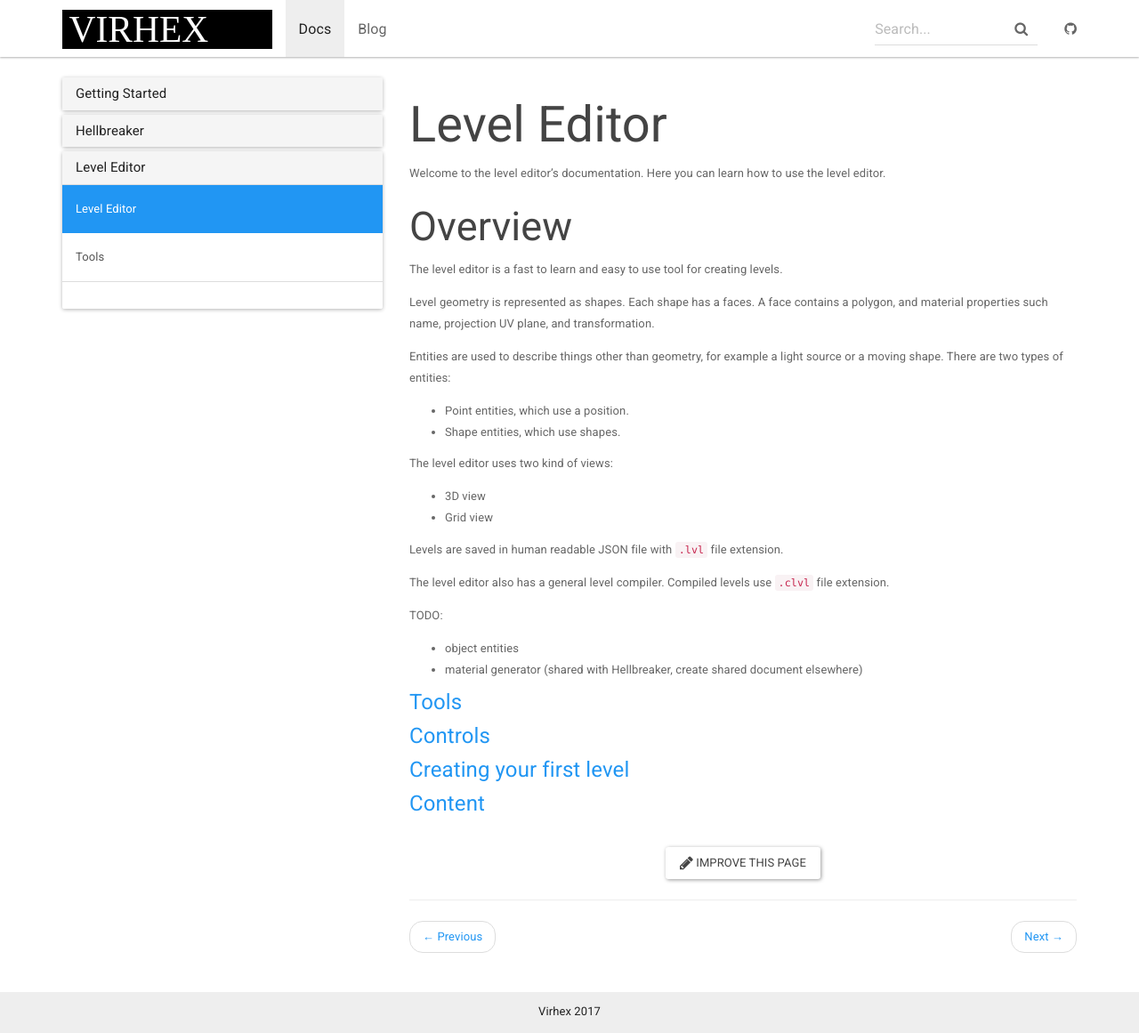
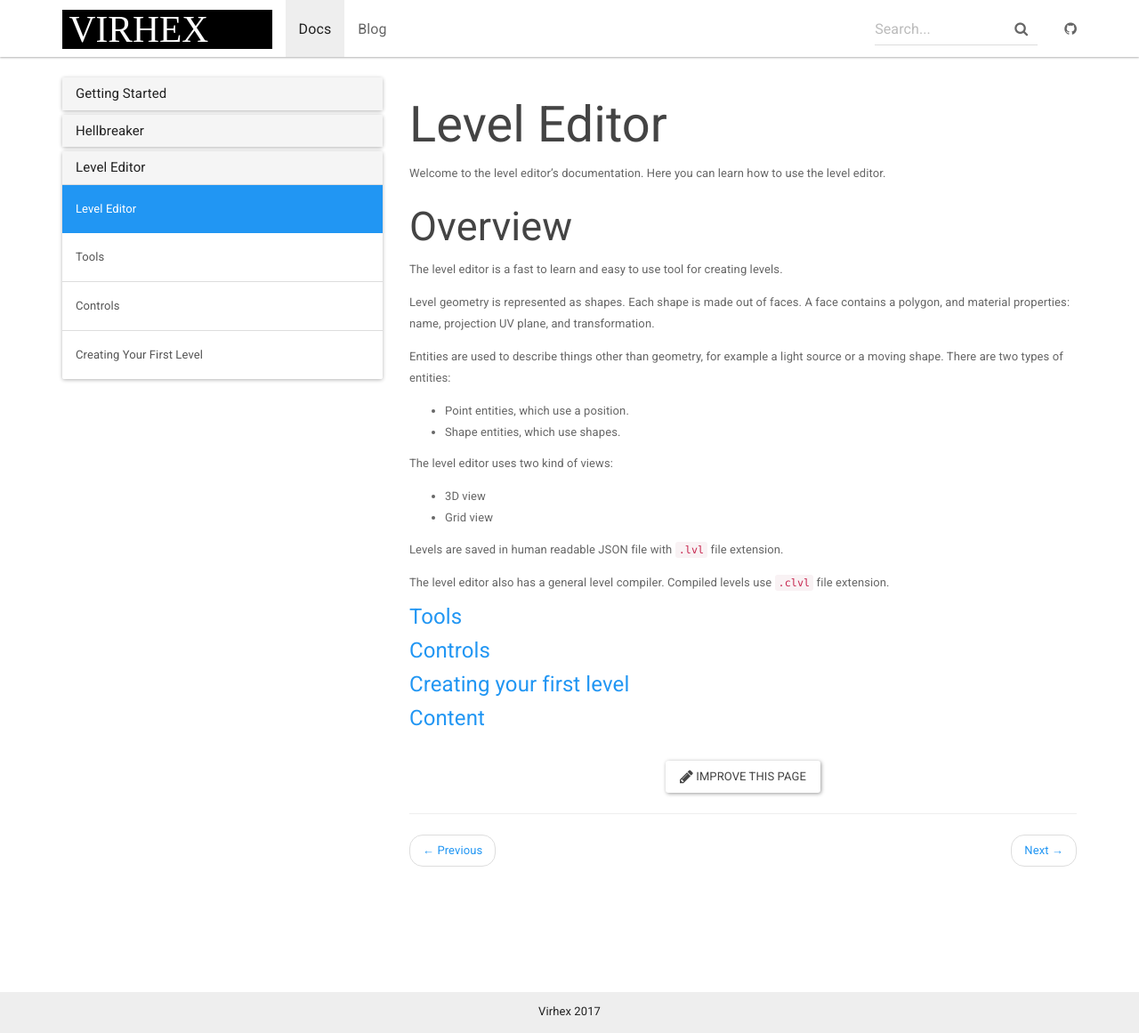
Before and after one commit to Virhex/virhex.github.io, a Jekyll site: the page built from _docs/level-editor/level-editor.md, in a window 1280 px wide and 1161 px high. Shown: the whole window at 89% size. Built offline with Jekyll 4.4.1, drawn with Linux system fonts in a browser that asks for light colours; nearby versions of some CDN libraries.

Commit message:
First level tutorial

```diff
--- a/_data/docs.yml
+++ b/_data/docs.yml
@@ -18,3 +18,4 @@
   - level-editor
   - level-editor/tools
   - level-editor/controls
+  - level-editor/first-level
--- a/_docs/level-editor/level-editor.md
+++ b/_docs/level-editor/level-editor.md
@@ -13,8 +13,8 @@
 The level editor is a fast to learn and easy to use tool for creating levels.
 
 Level geometry is represented as shapes.
-Each shape has a faces.
-A face contains a polygon, and material properties such name, projection UV plane, and transformation.
+Each shape is made out of faces.
+A face contains a polygon, and material properties: name, projection UV plane, and transformation.
 
 Entities are used to describe things other than geometry, for example a light source or a moving shape.
 There are two types of entities:
@@ -30,9 +30,6 @@
 The level editor also has a general level compiler.
 Compiled levels use `.clvl` file extension.
 
-TODO:
-- object entities
-- material generator (shared with Hellbreaker, create shared document elsewhere)
 
 #### [Tools]({{site.baseurl}}/docs/level-editor/tools)
 #### [Controls]({{site.baseurl}}/docs/level-editor/controls)
```
Also changed, not shown: _docs/hellbreaker/content.md (+1 -0 lines), _docs/hellbreaker/scripting.md (+1 -1 lines), _docs/level-editor/content.md (+1 -1 lines), _docs/level-editor/controls.md (+1 -1 lines), _docs/level-editor/first-level.md (added, +56 -0 lines).
